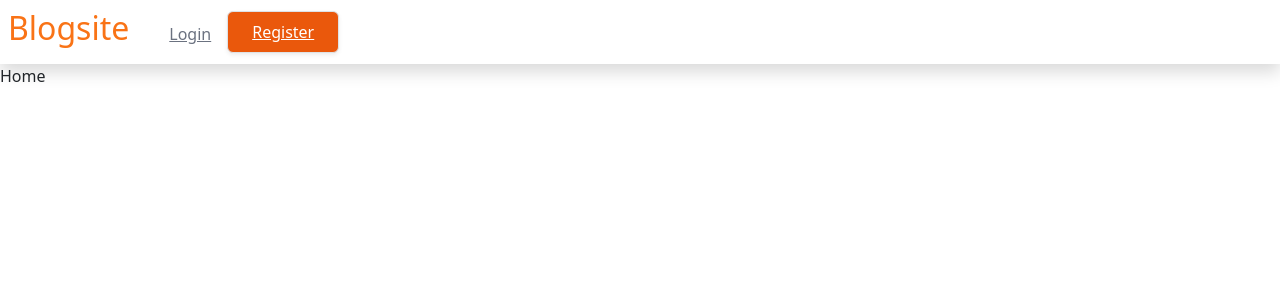
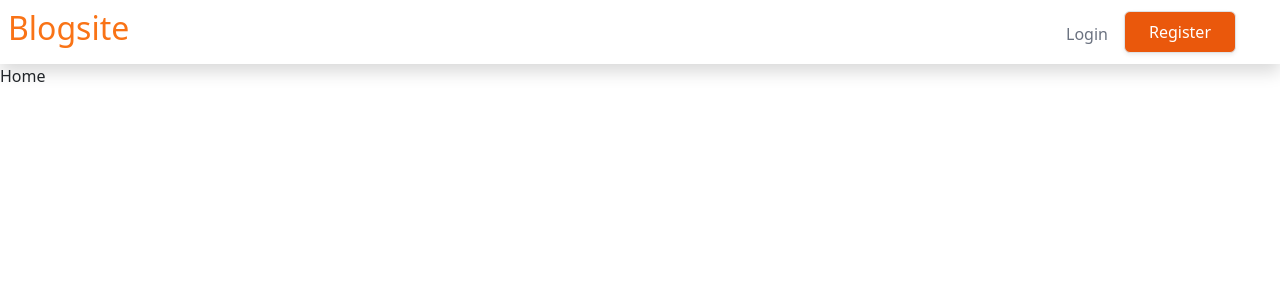
Before and after one commit to olivrrrrr/full-stack-blogsite, a React (Create React App) app in the folder client/: page / in a window 1280 px wide. Shown: the top 300 px of the page. Built offline with nearby package versions, Linux system fonts and the light colour scheme.

Commit message:
navbar UI completed

```diff
--- a/client/src/components/Navbar.js
+++ b/client/src/components/Navbar.js
@@ -26,7 +26,7 @@ function Header() {
                   )}
                 </Disclosure.Button>
               </div>
-              <div className="flex-1 flex items-center justify-center sm:items-stretch sm:justify-start">
+              <div className="flex-1 flex items-center justify-center sm:items-stretch sm:justify-between">
                 <div className="flex-shrink-0 flex items-center">
                   {/* <img
                     className="block lg:hidden h-8 w-auto"
@@ -38,7 +38,7 @@ function Header() {
                     src="https://tailwindui.com/img/logos/workflow-logo-indigo-600-mark-gray-800-text.svg"
                     alt="Workflow"
                   /> */}
-                  <h2 className="text-orange-500">Blogsite</h2>
+                  <h2 className="text-orange-500"><a className="no-underline text-inherit hover:text-orange-700" href="/" >Blogsite</a></h2>
                 </div>
                 <div className="absolute inset-y-0 right-0 flex items-center pr-2 sm:static sm:inset-auto sm:ml-6 sm:pr-0 left-0">
                   {/* Current: "border-indigo-500 text-gray-900", Default: "border-transparent text-gray-500 hover:border-gray-300 hover:text-gray-700" */}
@@ -50,8 +50,9 @@ function Header() {
                   </a> */}
                   <a
                     href="/login"
-                    className="border-transparent text-gray-500 hover:border-gray-300 hover:text-gray-700 inline-flex items-center px-3 pt-1 text-medium font-medium"
+                    className="border-transparent text-gray-500 hover:border-gray-300 hover:text-orange-500 inline-flex items-center px-3 pt-1 text-medium font-medium no-underline"
                   >
+
                     Login
                   </a>
                   {/* <a
@@ -63,7 +64,7 @@ function Header() {
 
                      <a
                     href="/register"
-                    className="w-full flex items-center justify-center px-4 py-2 border border-transparent text-base font-medium rounded-md shadow-sm text-white bg-orange-600 hover:bg-orange-700 "
+                    className="w-full flex items-center justify-center px-4 py-2 border border-transparent text-base font-medium rounded-md shadow-sm text-white bg-orange-600 hover:bg-orange-700 no-underline "
                   >
                        Register
                   </a>
```
